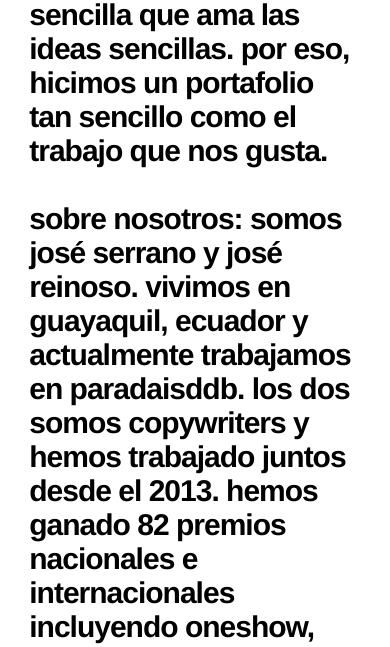
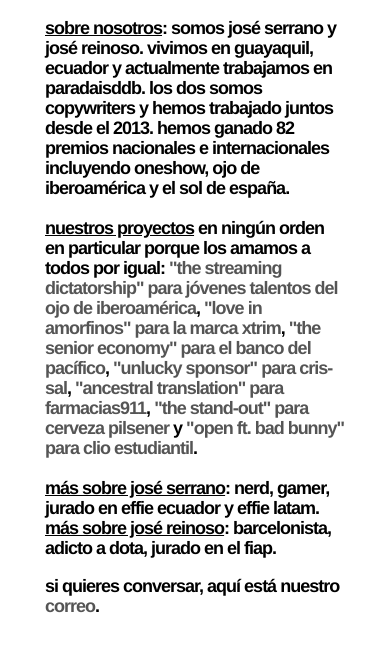
Before and after one commit to kumbiagit/portjoses, a plain HTML site: page index.html in a window 390 px wide. Shown: the part 190-837 px from the top of the page. Drawn offline with Linux system fonts and the light colour scheme.

Commit message:
media query

```diff
--- a/index.html
+++ b/index.html
@@ -4,6 +4,7 @@
 <head>
     <title>Los Joses</title>
     <link href="stylesheets/styles.css" media="screen" rel="stylesheet" type="text/css">
+    <meta name="viewport" content="width=device-width, initial-scale=1" />
 </head>
 <body>
     <div id="content">
@@ -11,11 +12,11 @@
 
         <p>somos una dupla sencilla que ama las ideas sencillas. por eso, hicimos un portafolio tan sencillo como el trabajo que nos gusta.
 
-        <br><br>sobre nosotros: somos josé serrano y josé reinoso. vivimos en guayaquil, ecuador y actualmente trabajamos en paradaisddb.
+        <br><br><u>sobre nosotros</u>: somos josé serrano y josé reinoso. vivimos en guayaquil, ecuador y actualmente trabajamos en paradaisddb.
         los dos somos copywriters y hemos trabajado juntos desde el 2013. hemos ganado 82 premios nacionales e internacionales incluyendo
         oneshow, ojo de iberoamérica y el sol de españa.
 
-        <br><br>nuestros proyectos en ningún orden en particular porque los amamos a todos por igual:
+        <br><br><u>nuestros proyectos</u> en ningún orden en particular porque los amamos a todos por igual:
         <a href="https://vimeo.com/884940168">"the streaming dictatorship" para jóvenes talentos del ojo de iberoamérica</a>,
         <a href="https://vimeo.com/884940168">"love in amorfinos" para la marca xtrim</a>,
         <a href="https://vimeo.com/884940168">"the senior economy" para el banco del pacífico</a>,
@@ -24,8 +25,8 @@
         <a href="https://vimeo.com/884940168">"the stand-out" para cerveza pilsener</a> y
         <a href="https://vimeo.com/884940168">"open ft. bad bunny" para clio estudiantil</a>.
 
-        <br><br>más sobre josé serrano: nerd, gamer, jurado en effie ecuador y effie latam.
-        <br>más sobre josé reinoso: barcelonista, adicto a dota, jurado en el fiap.
+        <br><br><u>más sobre josé serrano</u>: nerd, gamer, jurado en effie ecuador y effie latam.
+        <br><u>más sobre josé reinoso</u>: barcelonista, adicto a dota, jurado en el fiap.
 
         <p>si quieres conversar, aquí está nuestro <a href=mailto:josefernandoserranotosi@outlook.com>correo</a>.</p>
 
--- a/stylesheets/styles.css
+++ b/stylesheets/styles.css
@@ -2,7 +2,7 @@ body {
     background: #FFF;
     color: #000;
     margin: 0px;
-    overflow-x: hidden;
+    overflow: hidden;
 }
 
 body,
@@ -11,8 +11,8 @@ ol,
 ul,
 td {
     font-family: helvetica, geneva, arial, sans-serif;
-    font-size: 30px;
-    line-height: 34px;
+    font-size: 28px;
+    line-height: 30px;
     letter-spacing: -1px;
     font-weight: bold;
 }
@@ -55,3 +55,59 @@ a:hover {
 #content a:active {
     text-decoration: underline;
 }
+
+@media (max-width: 1440px) {
+    body,
+    p,
+    ol,
+    ul,
+    td {
+        font-size: 28px;
+        line-height: 30px;
+    }
+    #content {
+        width: 85%;
+    }
+}
+
+@media (max-width: 1024px) {
+    body,
+    p,
+    ol,
+    ul,
+    td {
+        font-size: 24px;
+        line-height: 26px;
+    }
+    #content {
+        width: 80%;
+    }
+}
+
+@media (max-width: 768px) {
+    body,
+    p,
+    ol,
+    ul,
+    td {
+        font-size: 20px;
+        line-height: 22px;
+    }
+    #content {
+        width: 75%;
+    }
+}
+
+@media (max-width: 480px) {
+    body,
+    p,
+    ol,
+    ul,
+    td {
+        font-size: 18px;
+        line-height: 20px;
+    }
+    #content {
+        width: 70%;
+    }
+}
```
